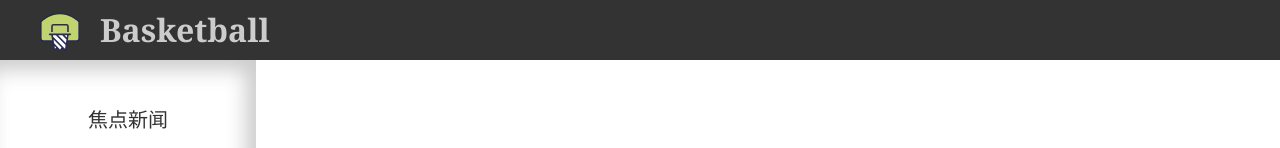
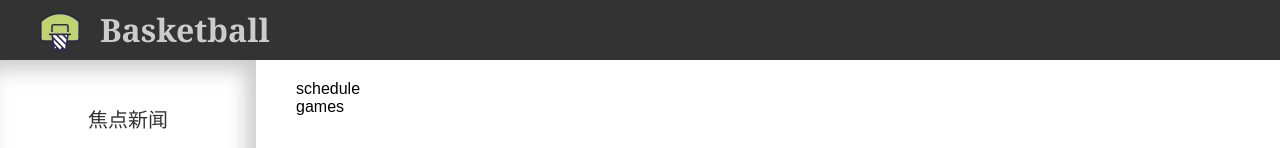
Before and after one commit to JiangBao/basketball, a React (Create React App) app in the folder basketball-client/: page /games in a window 1280 px wide. Shown: the top 148 px of the page. Built offline with nearby package versions, Linux system fonts and the light colour scheme.

Commit message:
修改标签选择逻辑

```diff
--- a/basketball-client/src/components/gameList/index.js
+++ b/basketball-client/src/components/gameList/index.js
@@ -3,13 +3,13 @@
  * @Author: JiangBao-jiangbao1123@gmail.com
  * @Date: 2018-03-01 10:36:21
  * @Last Modified by: JiangBao-jiangbao1123@gmail.com
- * @Last Modified time: 2018-03-01 10:42:12
+ * @Last Modified time: 2018-03-06 17:06:38
  */
 import React from 'react';
 import PropTypes from 'prop-types';
 
 const GameList = ({ games }) => (
-  <div className="games-list">{ games }</div>
+  <div className="games-list">games</div>
 );
 
 GameList.propTypes = {
--- a/basketball-client/src/components/gameSchedule/index.js
+++ b/basketball-client/src/components/gameSchedule/index.js
@@ -3,13 +3,13 @@
  * @Author: JiangBao-jiangbao1123@gmail.com
  * @Date: 2018-03-01 10:35:46
  * @Last Modified by: JiangBao-jiangbao1123@gmail.com
- * @Last Modified time: 2018-03-01 10:40:05
+ * @Last Modified time: 2018-03-06 17:06:50
  */
 import React from 'react';
 import PropTypes from 'prop-types';
 
 const GameSchedule = ({ schedule }) => (
-  <div className="game-schedule">{schedule}</div>
+  <div className="game-schedule">schedule</div>
 );
 
 GameSchedule.propTypes = {
--- a/basketball-client/src/containers/games/index.js
+++ b/basketball-client/src/containers/games/index.js
@@ -3,7 +3,7 @@
  * @Author: JiangBao-jiangbao1123@gmail.com
  * @Date: 2018-02-11 11:30:06
  * @Last Modified by: JiangBao-jiangbao1123@gmail.com
- * @Last Modified time: 2018-03-01 10:43:45
+ * @Last Modified time: 2018-03-06 17:07:07
  */
 import React, { Component } from 'react';
 import PropTypes from 'prop-types';
@@ -16,10 +16,8 @@ import GameSchedule from '../../components/gameSchedule';
 class Games extends Component {
   constructor(props) {
     super(props);
-    let { match: { path } } = this.props;
-    path = path.substring(1, path.length);
     this.props.getGamesHome();
-    this.props.changeNav(path);
+    this.props.changeNav('games');
   }
 
   render() {
@@ -35,9 +33,6 @@ class Games extends Component {
 }
 
 Games.propTypes = {
-  match: PropTypes.shape({
-    path: PropTypes.string
-  }).isRequired,
   games: PropTypes.arrayOf(PropTypes.object).isRequired,
   schedule: PropTypes.arrayOf(PropTypes.object).isRequired,
   changeNav: PropTypes.func.isRequired,
--- a/basketball-client/src/containers/news/index.js
+++ b/basketball-client/src/containers/news/index.js
@@ -3,7 +3,7 @@
  * @Author: JiangBao-jiangbao1123@gmail.com
  * @Date: 2018-02-11 11:31:15
  * @Last Modified by: JiangBao-jiangbao1123@gmail.com
- * @Last Modified time: 2018-03-01 10:18:40
+ * @Last Modified time: 2018-03-06 16:59:53
  */
 import React, { Component } from 'react';
 import PropTypes from 'prop-types';
@@ -21,11 +21,9 @@ import RecentNewsList from '../../components/recentNewsList';
 class News extends Component {
   constructor(props) {
     super(props);
-    let { match: { path } } = this.props;
-    path = path.substring(1, path.length);
     this.props.getNewsList();
     this.props.changeNewsDisplay();
-    this.props.changeNav(path);
+    this.props.changeNav('news');
 
     this.onClickNews = this.onClickNews.bind(this);
     this.onClickClose = this.onClickClose.bind(this);
@@ -64,9 +62,6 @@ class News extends Component {
 }
 
 News.propTypes = {
-  match: PropTypes.shape({
-    path: PropTypes.string
-  }).isRequired,
   newsList: PropTypes.shape({
     recent: PropTypes.array,
     top: PropTypes.array
--- a/basketball-client/src/reducers/games.js
+++ b/basketball-client/src/reducers/games.js
@@ -3,7 +3,7 @@
  * @Author: JiangBao-jiangbao1123@gmail.com
  * @Date: 2018-02-28 17:04:05
  * @Last Modified by: JiangBao-jiangbao1123@gmail.com
- * @Last Modified time: 2018-02-28 17:43:49
+ * @Last Modified time: 2018-03-06 17:07:13
  */
 import { combineReducers } from 'redux';
 import {
--- a/basketball-client/src/sagas/games.js
+++ b/basketball-client/src/sagas/games.js
@@ -3,7 +3,7 @@
  * @Author: JiangBao-jiangbao1123@gmail.com
  * @Date: 2018-02-24 11:42:20
  * @Last Modified by: JiangBao-jiangbao1123@gmail.com
- * @Last Modified time: 2018-02-28 17:48:24
+ * @Last Modified time: 2018-03-06 17:03:03
  */
 import {
   all,
```
